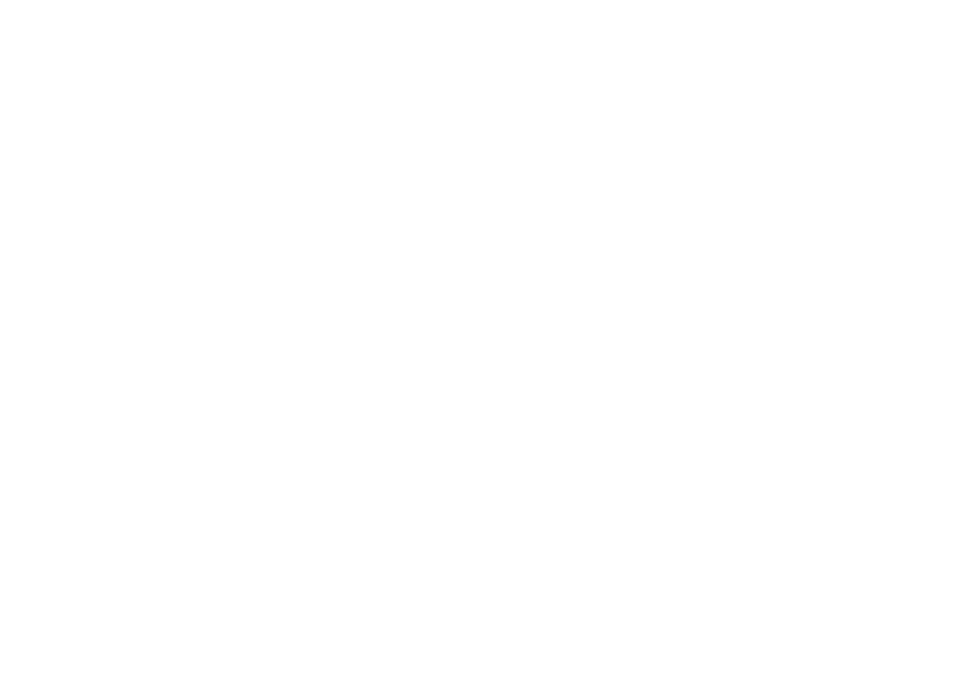
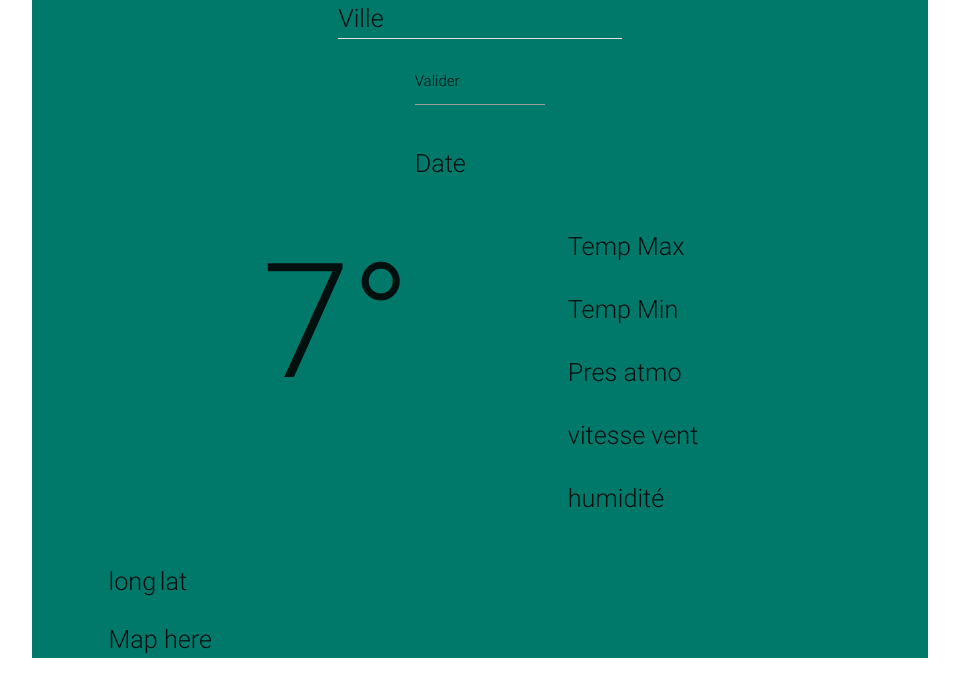
Before and after one commit to Sh3nr0n/Simplonline_Solution_Numerique_Responsive, a plain HTML site: page index.html in a window 1280 px wide. Shown: the whole page, without its empty margins (160-1119 px from the left). Drawn offline with nearby package versions, Linux system fonts and the light colour scheme.

Commit message:
add resources

```diff
--- a/css/style.css
+++ b/css/style.css
@@ -0,0 +1,7 @@
+#mainDiv{
+    background-color: #00796B;
+}
+
+#temperature{
+    font-size: 20vh;
+}
--- a/index.html
+++ b/index.html
@@ -8,11 +8,62 @@
     <link href="https://fonts.googleapis.com/icon?family=Material+Icons" rel="stylesheet">
     <link rel="stylesheet" href="https://cdnjs.cloudflare.com/ajax/libs/materialize/0.100.2/css/materialize.min.css">
     <link rel="stylesheet" href="css/style.css">
-    <meta name="viewport" content="width=device-width, initial-scale=1.0"/>
+    <meta name="viewport" content="width=device-width, initial-scale=1.0" />
 
 </head>
 
 <body>
+    <div class="container" id="mainDiv">
+        <div class="row">
+
+            <div class="col s4 offset-s4">
+                <span class="flow-text">Ville</span>
+                <div class="divider"></div>
+            </div>
+        </div>
+        <div class="row">
+
+            <div class="col s2 offset-s5">
+                <input class="flow-text" value="Valider">
+            </div>
+        </div>
+        <div class="row">
+
+            <div class="col s2 offset-s5">
+                <span class="flow-text">Date</span>
+            </div>
+        </div>
+        <div class="row">
+
+            <div class="col s3 offset-s3">
+                <span class="flow-text" id="temperature">7°</span>
+            </div>
+            <div class="col s3 offset-s1">
+                <ul class="flow-text">Temp Max</ul>
+                <ul class="flow-text">Temp Min</ul>
+                <ul class="flow-text">Pres atmo</ul>
+                <ul class="flow-text">vitesse vent</ul>
+                <ul class="flow-text">humidité</ul>
+            </div>
+        </div>
+        <div class="row">
+
+            <div class="col s2 offset-s1">
+                <span class="flow-text">long</span>
+                <span class="flow-text">lat</span>
+            </div>
+        </div>
+        <div class="row">
+
+            <div class="col s10 offset-s1">
+                <span class="flow-text">Map here</span>
+            </div>
+        </div>
+
+
+    </div>
+    </div>
+    </div>
 
 
 
```
Also changed, not shown: documentation/map.png (added), documentation/ressources.txt (added), 1 other file.
